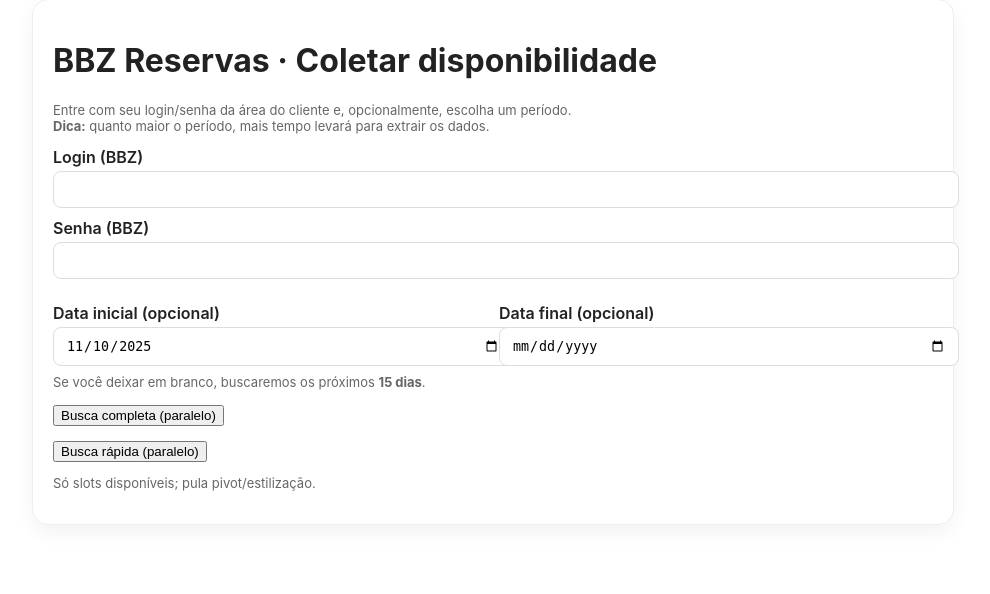
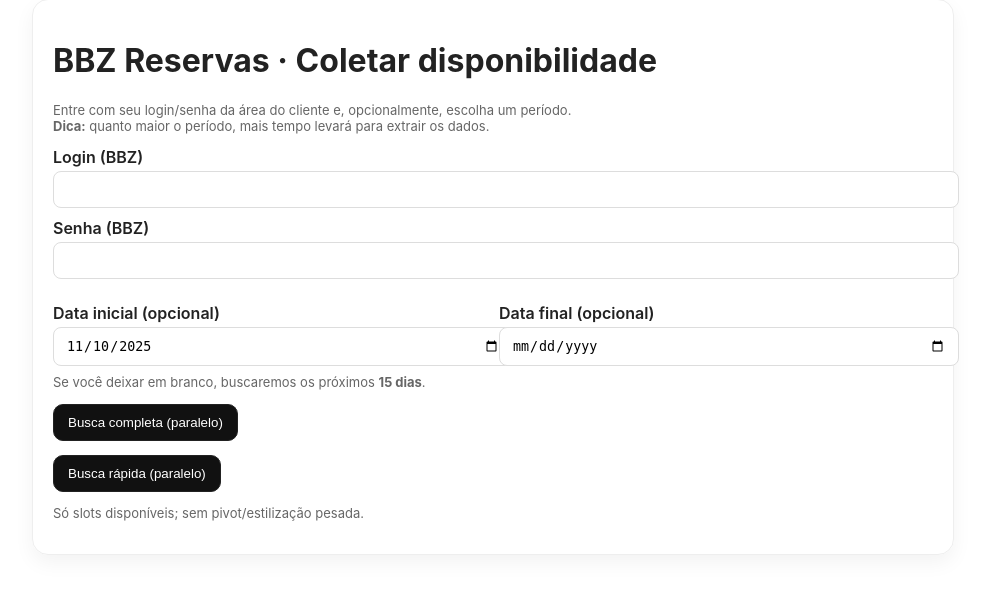
Before and after one commit to itokey12/bbz-reservas-app, a FastAPI app: page / in a window 1280 px wide. Shown: the part 25-619 px from the top of the page, without its empty margins (147-1137 px from the left). Run offline with FastAPI, Linux system fonts and the light colour scheme; parts of the project's set-up code (start-up, migrations or seed data) failed here and were passed over.

Commit message:
Update index.html

```diff
--- a/app/templates/index.html
+++ b/app/templates/index.html
@@ -28,14 +28,18 @@
     Se você deixar em branco, buscaremos os próximos <strong>15 dias</strong>.
   </p>
 
- <div class="mt">
-    <button type="submit" formaction="/run_full_parallel">Busca completa (paralelo)</button>
-  </div>
+<div class="mt">
+  <button class="btn" type="submit" formaction="/run_full_parallel_sync">
+    Busca completa (paralelo)
+  </button>
+</div>
 
-  <div class="mt">
-    <button type="submit" formaction="/run_fast_parallel">Busca rápida (paralelo)</button>
-    <p class="muted">Só slots disponíveis; pula pivot/estilização.</p>
-  </div>
+<div class="mt">
+  <button class="btn" type="submit" formaction="/run_fast_parallel_sync">
+    Busca rápida (paralelo)
+  </button>
+  <p class="muted">Só slots disponíveis; sem pivot/estilização pesada.</p>
+</div>
 </form>
 
 <script>
```
